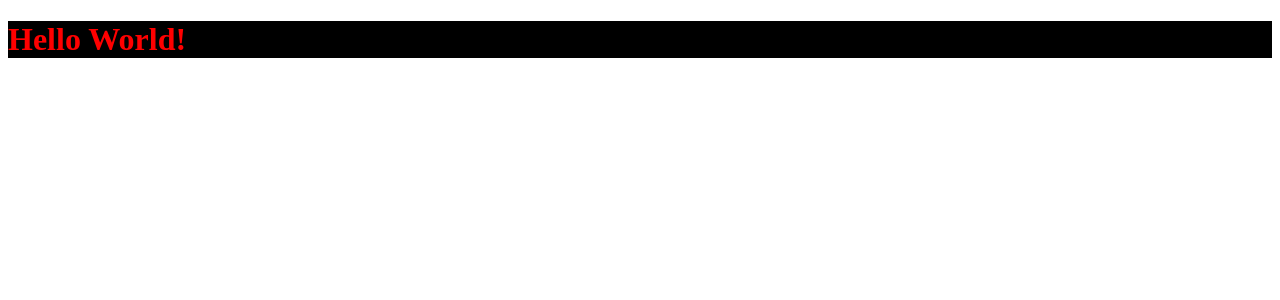
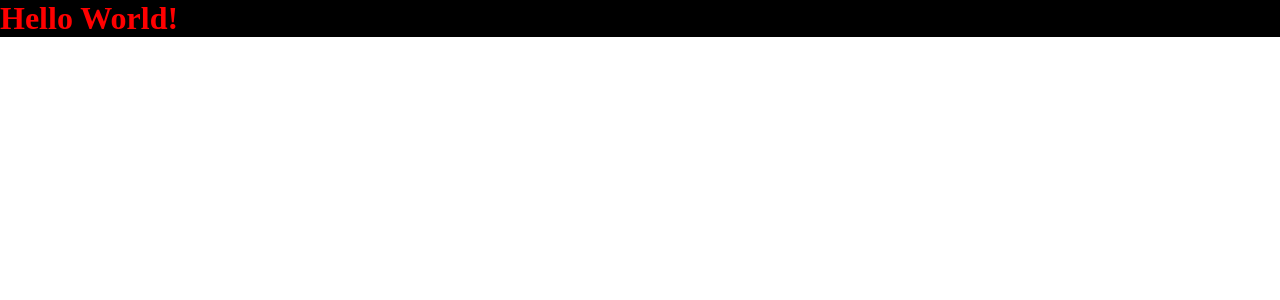
Before and after one commit to anishlp7/5x-test, a React app: page / in a window 1280 px wide. Shown: the top 300 px of the page. Built offline with nearby package versions, Linux system fonts and the light colour scheme.

Commit message:
Setting the CSS in the webpack

```diff
--- a/src/App.tsx
+++ b/src/App.tsx
@@ -1,5 +1,6 @@
 import React from 'react';
 import './Styles/main.scss';
+import "./app.css";
 
 const App = () => {
     return(
--- a/src/Styles/main.scss
+++ b/src/Styles/main.scss
@@ -1,4 +1,5 @@
 .text123{
     color: red;
     background: black;
+    margin: 0;
 }
--- /dev/null
+++ b/src/app.css
@@ -0,0 +1,3 @@
+body {
+    margin: 0;
+}
--- a/webpack.config.js
+++ b/webpack.config.js
@@ -1,6 +1,7 @@
 const prod = process.env.NODE_ENV === 'production';
 
 const HtmlWebpackPlugin = require('html-webpack-plugin');
+const MiniCssExtractPlugin = require('mini-css-extract-plugin');
 
 module.exports = {
   mode: prod ? 'production' : 'development',
@@ -19,16 +20,17 @@ module.exports = {
         use: 'ts-loader',
       },
       {
-        test: /\.s[ac]ss$/i,
+        test: /\.scss$/i,
         use: [
-          // Creates `style` nodes from JS strings
           "style-loader",
-          // Translates CSS into CommonJS
-          "css-loader",
-          // Compiles Sass to CSS
+          'css-loader',
           "sass-loader",
         ],
-      }
+      },
+      {
+        test: /\.css$/,
+        use: [MiniCssExtractPlugin.loader, 'css-loader'],
+      },
     ]
   },
   devtool: prod ? undefined : 'source-map',
@@ -36,6 +38,6 @@ module.exports = {
     new HtmlWebpackPlugin({
       template: 'index.html',
     }),
-    //new MiniCssExtractPlugin(),
+    new MiniCssExtractPlugin(),
   ],
 };
```
